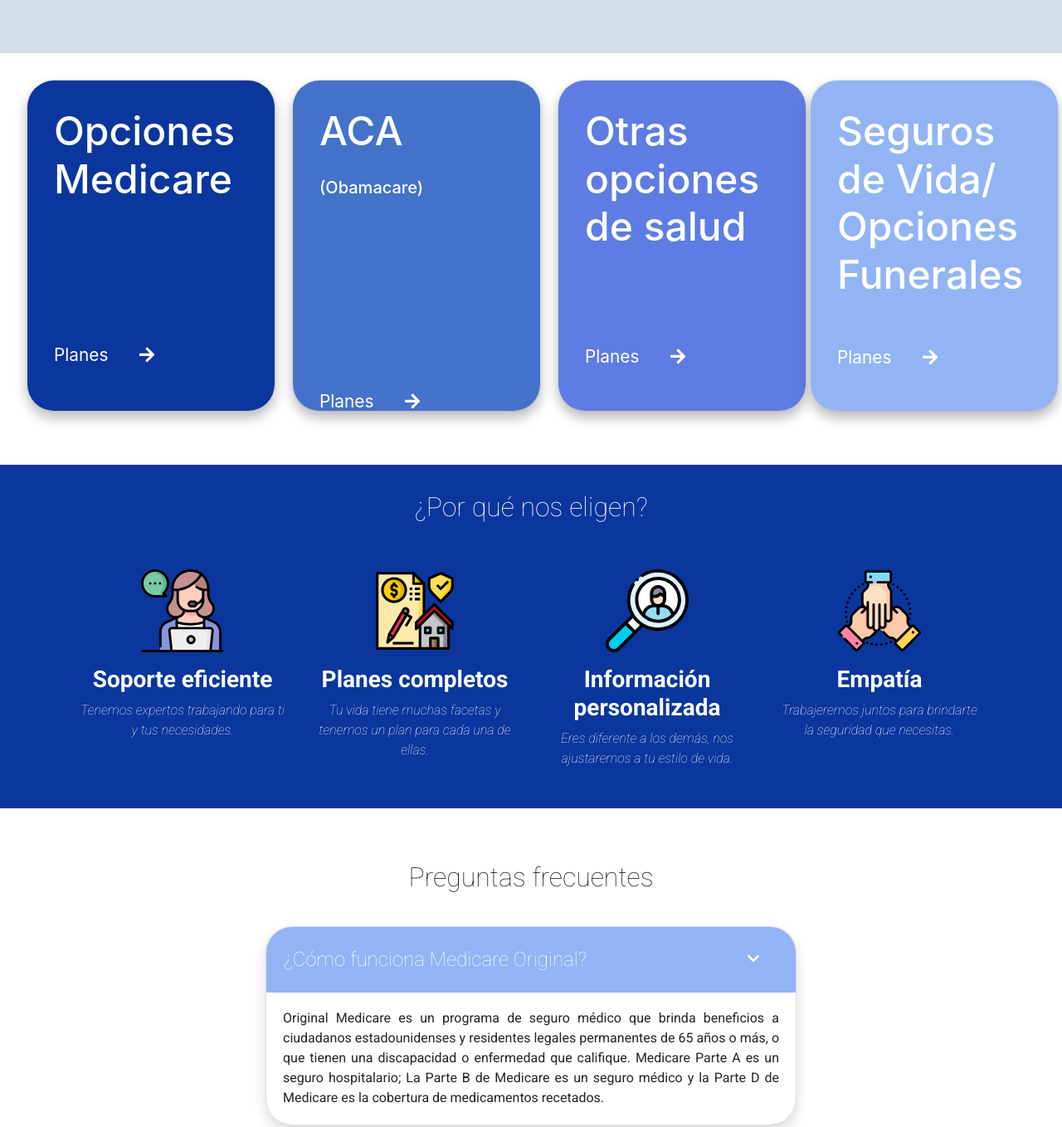
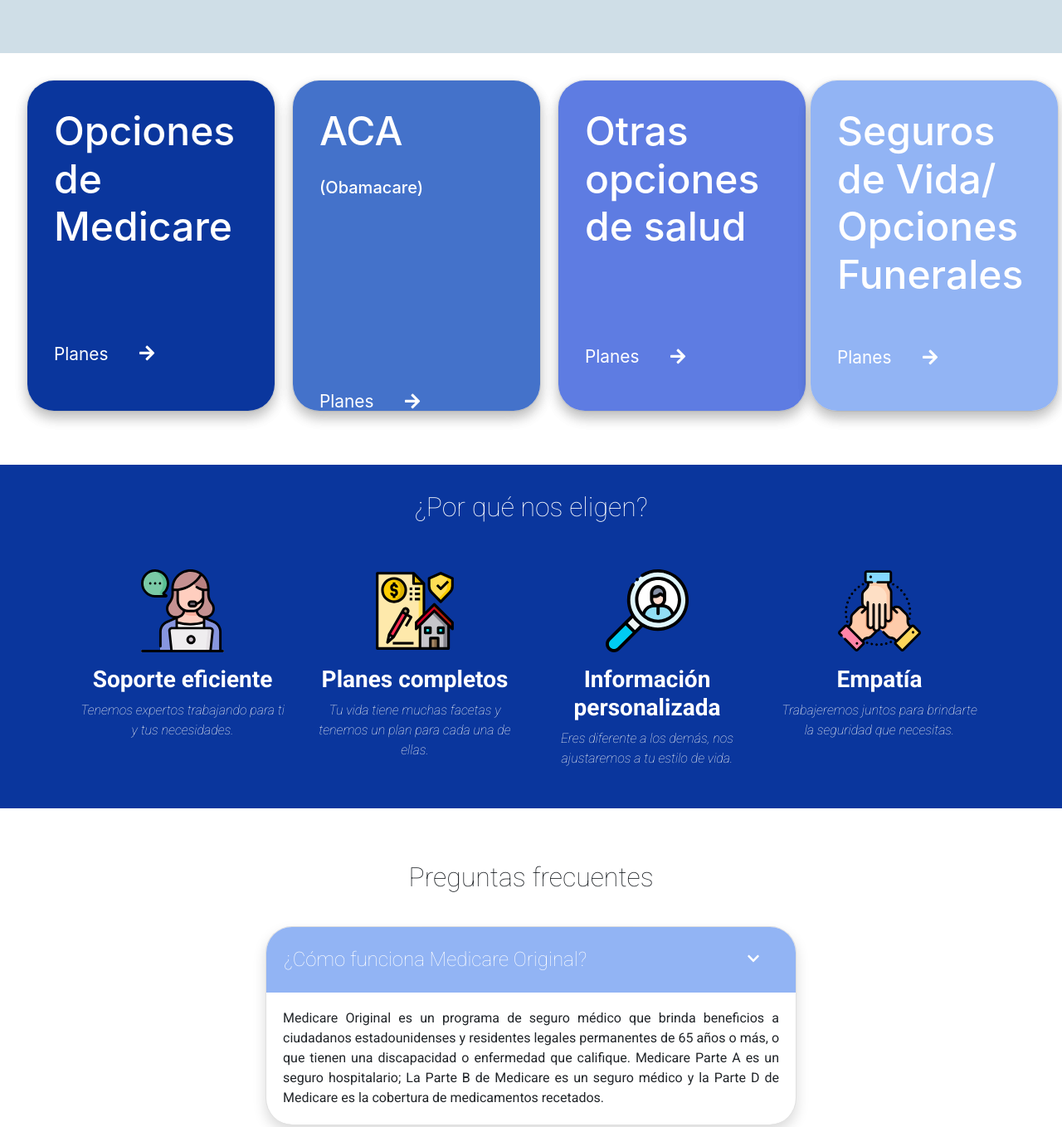
Before and after one commit to andreabastidasc/MECH-insurance, a website: page index.html in a window 1280 px wide. Shown: the part 1460-2818 px from the top of the page at 83% size. Drawn offline with nearby package versions, Linux system fonts and the light colour scheme.

Commit message:
final changes

```diff
--- a/assets/sass/cards.scss
+++ b/assets/sass/cards.scss
@@ -53,7 +53,7 @@
             color: white;
 
             h3 {
-                padding-bottom: 10rem;
+                padding-bottom: 6.3rem;
                 font-size: 3rem;
             }
             p {
--- a/index.html
+++ b/index.html
@@ -148,7 +148,7 @@
 				<div class="flip-card">
 					<div class="flip-card-inner shadow">
 						<div class="flip-card-front text-left shadow">
-							<h3>Opciones Medicare</h3>
+							<h3>Opciones de Medicare</h3>
 							<p>
 								Planes
 								<i class="fas fa-arrow-right"></i>
@@ -315,7 +315,7 @@
 						</div>
 						<div id="collapseOne" class="collapse show" aria-labelledby="headingOne" data-parent="#accordionExample">
 							<div class="card-body  text-justify">
-								Original Medicare es un programa de seguro médico que brinda beneficios a ciudadanos estadounidenses y
+								Medicare Original es un programa de seguro médico que brinda beneficios a ciudadanos estadounidenses y
 								residentes legales permanentes de 65 años o más, o que tienen una discapacidad o enfermedad que
 								califique. Medicare Parte A es un seguro hospitalario; La Parte B de Medicare es un seguro médico y la
 								Parte D de Medicare es la cobertura de medicamentos recetados.
```
Also changed, not shown: views/aboutus.html (+1 -1 lines), views/contacto.html (+1 -1 lines), views/medicare.html (+1 -1 lines), views/productos.html (+2 -2 lines), views/segurodental.html (+1 -1 lines), views/segurodesalud.html (+1 -1 lines), views/segurodevida.html (+1 -1 lines), assets/css/style.css.
